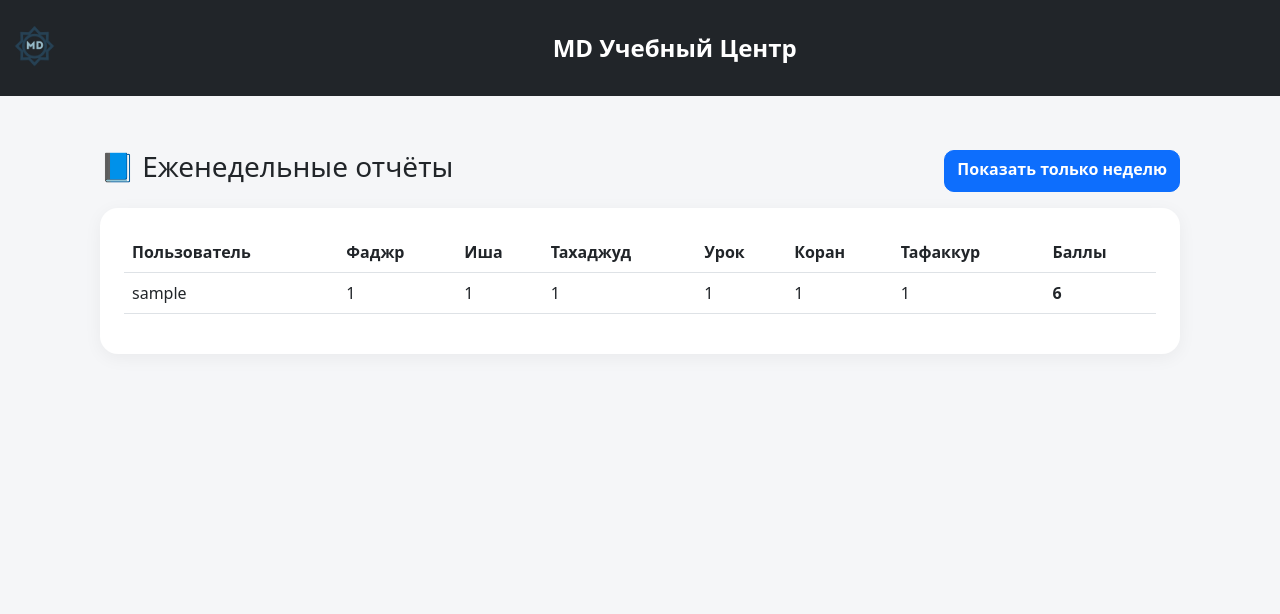
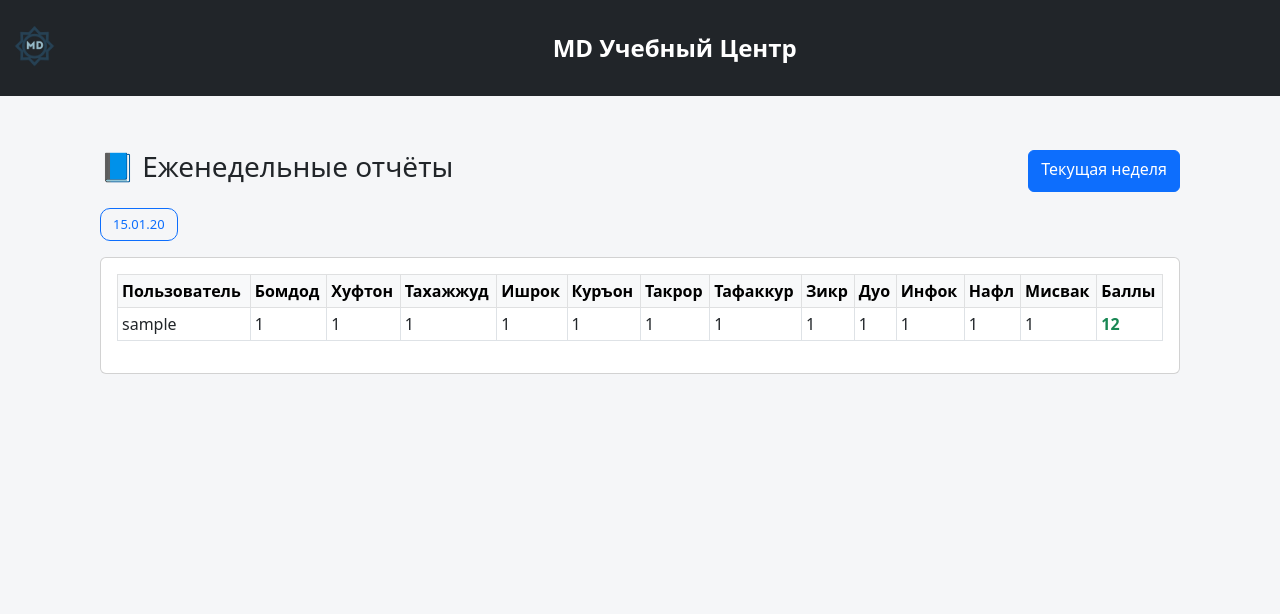
Before and after one commit to Muhammed003/game_project, a Django app: page /weekly-list-report/?all=1 in a window 1280 px wide. Shown: the top 614 px of the page. Run offline with Django 5.2, Linux system fonts and the light colour scheme; a user stored in the database is signed in; tables that the repository leaves empty hold one stand-in row (values such as "Sample post"); some libraries are stand-ins or nearby versions.

Commit message:
first commit

```diff
--- a/apps/homePage/models.py
+++ b/apps/homePage/models.py
@@ -47,3 +47,11 @@ class WeeklyReport(models.Model):
         blank=True,
         verbose_name="Страна"
      )
+
+    @property
+    def total_points(self):
+        return (
+                self.fajr + self.isha + self.tahajud + self.ishrok +
+                self.koran + self.lesson + self.tafakkur + self.zikr +
+                self.duo + self.infok + self.nafl_roza + self.misvak
+        )
--- a/apps/homePage/views.py
+++ b/apps/homePage/views.py
@@ -330,22 +330,39 @@ class WeeklyReportListView(RoleRequiredMixin, TemplateView):
 
         country = self.request.user.country
         show_all = self.request.GET.get("all") == "1"
+        selected_date = self.request.GET.get("date")
 
+        base_qs = WeeklyReport.objects.filter(
+            user__country=country
+        ).select_related("user")
+
+        # 👉 список дат (ТОЛЬКО если история)
+        available_dates = []
         if show_all:
-            reports = WeeklyReport.objects.filter(
-                user__country=country
-            ).select_related("user").order_by("-create_date")
+            available_dates = (
+                base_qs
+                .values_list("create_date", flat=True)
+                .distinct()
+                .order_by("-create_date")
+            )
+
+        # 👉 фильтрация
+        if show_all and selected_date:
+            reports = base_qs.filter(create_date=selected_date)
+        elif show_all:
+            reports = base_qs.order_by("-create_date")
         else:
-            # последние 7 дней
-            start_date = timezone.now().date() - timedelta(days=7)
-            reports = WeeklyReport.objects.filter(
-                user__country=country,
-                create_date__gte=start_date
-            ).select_related("user").order_by("-create_date")
+            start_week = timezone.now().date() - timedelta(days=7)
+            reports = base_qs.filter(
+                create_date__gte=start_week
+            ).order_by("-create_date")
 
-        ctx["reports"] = reports
-        ctx["show_all"] = show_all
-
+        ctx.update({
+            "reports": reports,
+            "show_all": show_all,
+            "available_dates": available_dates,
+            "selected_date": selected_date,
+        })
         return ctx
 
 
--- a/templates/projects/glavniy/weekly_report_list.html
+++ b/templates/projects/glavniy/weekly_report_list.html
@@ -1,78 +1,100 @@
 {% extends '../../main/base.html' %}
-{% load static %}
-
 {% block content %}
 
 <style>
-    .card-modern {
-        border-radius: 18px;
-        background: #fff;
-        border: none;
-        box-shadow: 0 4px 18px rgba(0,0,0,0.05);
+.date-btn {
+    border-radius: 10px;
+    font-size: 13px;
+    padding: 6px 12px;
 }
-    .btn-switch {
-        border-radius: 10px;
-        font-weight: 600;
+.date-btn.active {
+    background: #0d6efd;
+    color: #fff;
 }
 </style>
 
 <div class="container mt-4">
+
+    <!-- HEADER -->
     <div class="d-flex justify-content-between mb-3">
-        <h3>📘 Еженедельные отчёты </h3>
+        <h3>📘 Еженедельные отчёты</h3>
 
         {% if show_all %}
-            <a href="?all=0" class="btn btn-primary btn-switch">
-                Показать только неделю
-            </a>
+            <a href="?all=0" class="btn btn-primary">Текущая неделя</a>
         {% else %}
-            <a href="?all=1" class="btn btn-secondary btn-switch">
-                Показать всю историю
-            </a>
+            <a href="?all=1" class="btn btn-secondary">История</a>
         {% endif %}
     </div>
 
-    <div class="card card-modern p-4">
+    <!-- 📅 СПИСОК ДАТ -->
+    {% if show_all %}
+    <div class="mb-3 d-flex flex-wrap gap-2">
+        {% for d in available_dates %}
+            <a href="?all=1&date={{ d|date:'Y-m-d' }}"
+   class="btn btn-outline-primary date-btn {% if d|date:'Y-m-d' == selected_date %}active{% endif %}">
+    {{ d|date:"d.m.y" }}
+</a>
+        {% empty %}
+            <span class="text-muted">Нет дат</span>
+        {% endfor %}
+    </div>
+    {% endif %}
+
+    <!-- 📊 ТАБЛИЦА -->
+    <div class="card p-3">
         <div class="table-responsive">
-            <table class="table table-modern">
-                <thead>
+            <table class="table table-bordered table-sm">
+
+                <thead class="table-light">
                     <tr>
                         <th>Пользователь</th>
-                        <th>Фаджр</th>
-                        <th>Иша</th>
-                        <th>Тахаджуд</th>
-                        <th>Урок</th>
-                        <th>Коран</th>
+                        <th>Бомдод</th>
+                        <th>Хуфтон</th>
+                        <th>Тахажжуд</th>
+                        <th>Ишрок</th>
+                        <th>Куръон</th>
+                        <th>Такрор</th>
                         <th>Тафаккур</th>
+                        <th>Зикр</th>
+                        <th>Дуо</th>
+                        <th>Инфок</th>
+                        <th>Нафл</th>
+                        <th>Мисвак</th>
                         <th>Баллы</th>
                     </tr>
                 </thead>
+
                 <tbody>
-
                 {% for item in reports %}
-                    {% with total=item.fajr|add:item.isha|add:item.tahajud|add:item.lesson|add:item.koran|add:item.tafakkur %}
                 <tr>
                     <td>{{ item.user.username }}</td>
                     <td>{{ item.fajr }}</td>
                     <td>{{ item.isha }}</td>
                     <td>{{ item.tahajud }}</td>
+                    <td>{{ item.ishrok }}</td>
+                    <td>{{ item.koran }}</td>
                     <td>{{ item.lesson }}</td>
-                        <td>{{ item.koran }}</td>
                     <td>{{ item.tafakkur }}</td>
-                        <td><strong>{{ total }}</strong></td>
+                    <td>{{ item.zikr }}</td>
+                    <td>{{ item.duo }}</td>
+                    <td>{{ item.infok }}</td>
+                    <td>{{ item.nafl_roza }}</td>
+                    <td>{{ item.misvak }}</td>
+                    <td class="fw-bold text-success">{{ item.total_points }}</td>
                 </tr>
-                    {% endwith %}
                 {% empty %}
                 <tr>
-                        <td colspan="8" class="text-center py-3">
+                    <td colspan="14" class="text-center text-muted py-3">
                         Нет данных
                     </td>
                 </tr>
                 {% endfor %}
+                </tbody>
 
-                </tbody>
             </table>
         </div>
     </div>
+
 </div>
 
-{% endblock content %}
+{% endblock %}
```
Lines whose indentation alone changed are shown as unchanged.
